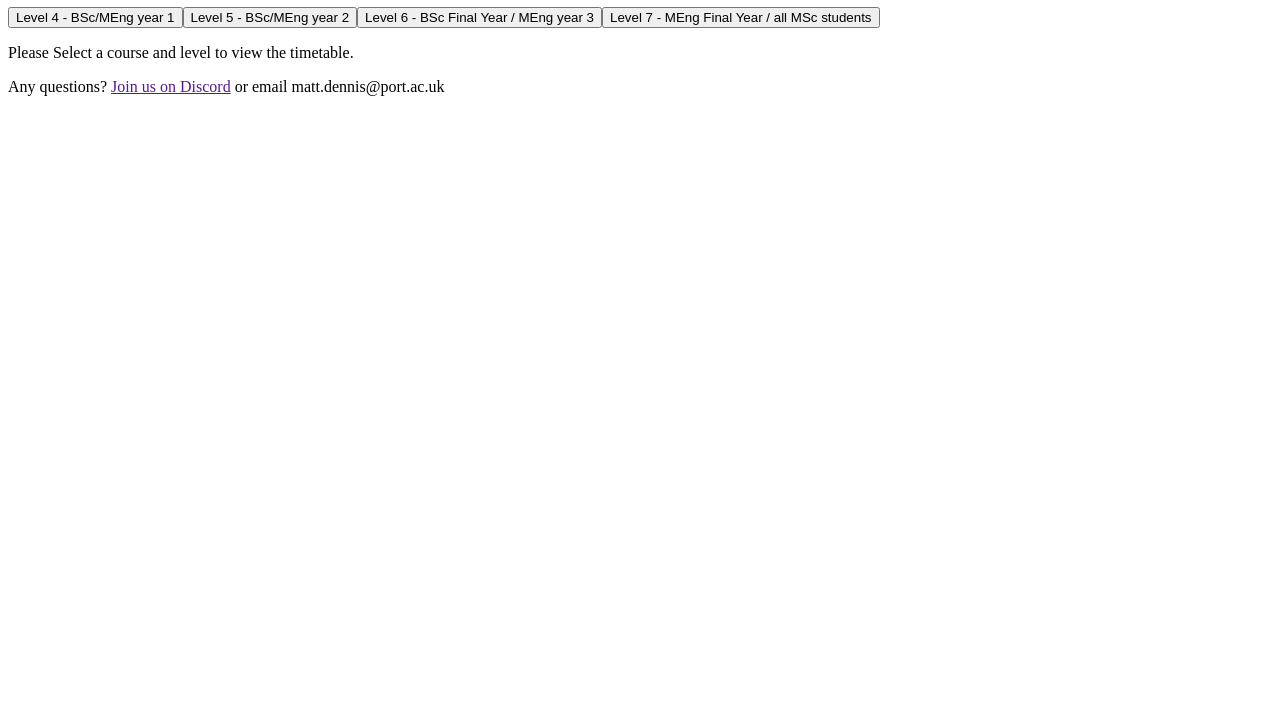
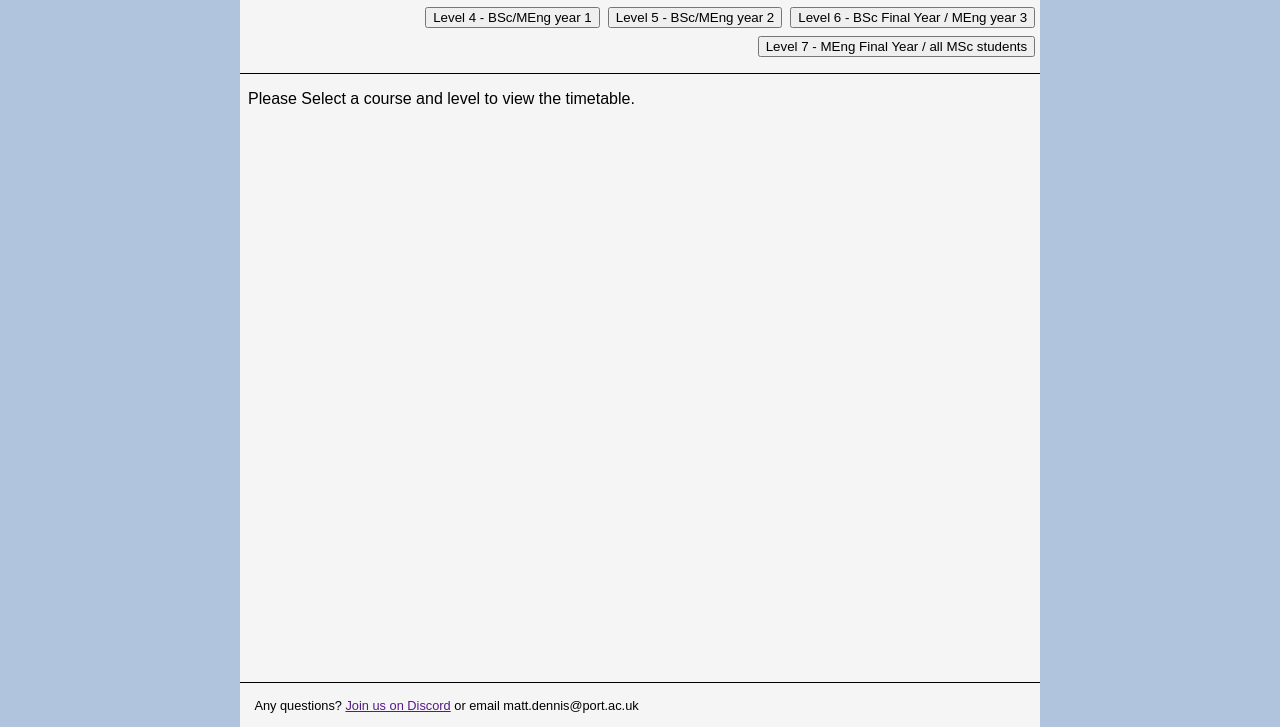
Before and after one commit to portsoc/induction, a website: page public/index.html in a window 1280 px wide. Shown: the part 73-800 px from the top of the page. Drawn offline with Linux system fonts and the light colour scheme.

Commit message:
a start at css

```diff
--- a/public/style.css
+++ b/public/style.css
@@ -1,3 +1,68 @@
+:root {
+  --main-bg-color: lightsteelblue;
+  --button-selected-text-color: white;
+  --content-bg-color: whitesmoke;
+}
+
 .hidden {
   display: none;
 }
+
+footer {
+  border-top: 0.05rem solid;
+  background: var(--content-bg-color);
+  margin-top: 0;
+  padding: 0.5rem;
+}
+
+footer p {
+  margin: 0.5em;
+  font-size: 0.8em;
+}
+
+header {
+  border-bottom: 0.05rem solid;
+  background: var(--content-bg-color);
+  padding-left: 0.3rem;
+  padding-right: 0.3rem;
+}
+
+header h1 {
+  padding-left: 0.3rem;
+}
+
+header>nav {
+  padding-bottom: 1em;
+  display: flex;
+  flex-wrap: wrap;
+  justify-content: flex-end;
+  gap: 0.5rem;
+}
+
+header>nav>button:disabled {
+  background: var(--main-bg-color);
+  color: var(--button-selected-text-color);
+}
+
+header>nav>button {
+  min-width: 8em;
+}
+
+body {
+  max-width: 50rem;
+  margin: auto;
+  padding: 0 0.2rem;
+  background: var(--main-bg-color);
+  font-family: sans-serif;
+  display: flex;
+  flex-direction: column;
+  height: 100vh;
+}
+
+main {
+  margin: 0;
+  background: var(--content-bg-color);
+  padding-left: 0.5rem;
+  padding-right: 0.5rem;
+  flex: 1 1 auto;
+}
```
